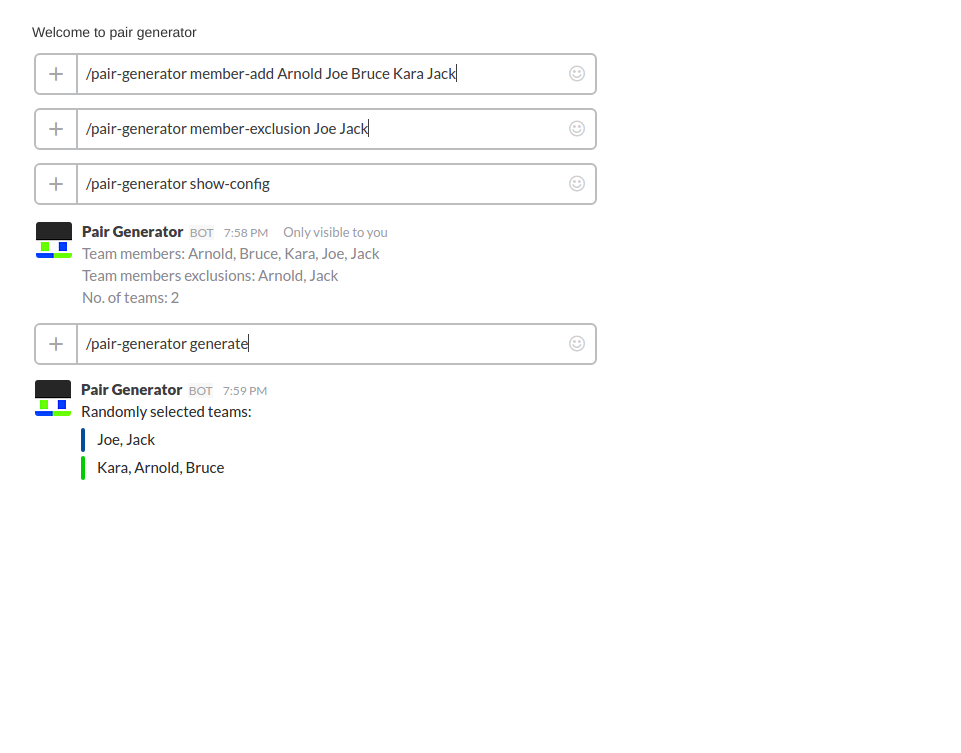
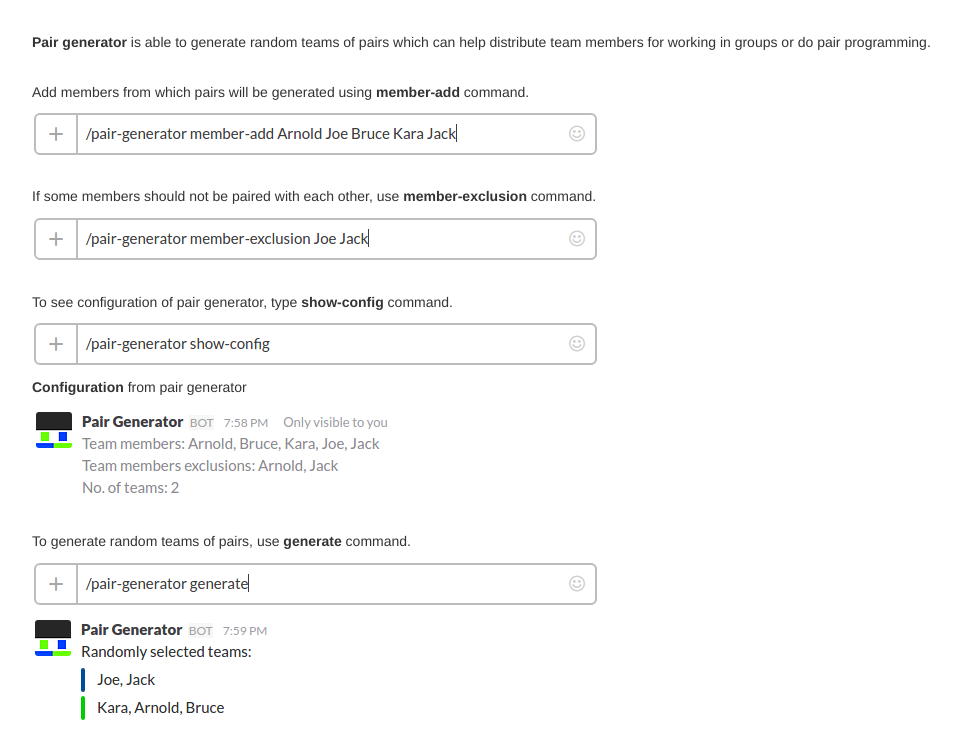
Before and after one commit to udeeptandukar/teamgen, a plain HTML site: page template/index.html in a window 1280 px wide. Shown: the part 128-881 px from the top of the page, without its empty margins (38-999 px from the left). Before the commit the page ends 800 px from the top, so only its background shows below. Drawn offline with nearby package versions, Linux system fonts and the light colour scheme.

Commit message:
Update index.html

```diff
--- a/template/index.html
+++ b/template/index.html
@@ -26,14 +26,25 @@
       </div>
     </div>
     <div class="row">
-      <div class="col-sm-12 h" style="padding-top: 30px;">
-        <p>Welcome to pair generator</p>
+      <div class="col-sm-12 h" style="padding-top: 40px;">
+        <p><b>Pair generator</b> is able to generate random teams of pairs which can help distribute team members for
+        working in groups or do pair programming.</p>
+        <br />
+        <p>Add members from which pairs will be generated using <b>member-add</b> command.</p>
         <p><img src="../static/images/member-add.png" /></p>
+        <br />
+        <p>If some members should not be paired with each other, use <b>member-exclusion</b> command.</p>
         <p><img src="../static/images/member-exclusion.png" /></p>
+        <br />
+        <p>To see configuration of pair generator, type <b>show-config</b> command.</p>
         <p><img src="../static/images/show-config.png" /></p>
+        <p><b>Configuration</b> from pair generator</p>
         <p><img src="../static/images/show-config-result.png" /></p>
+        <br />
+        <p>To generate random teams of pairs, use <b>generate</b> command.</p>
         <p><img src="../static/images/generate.png" /></p>
         <p><img src="../static/images/generate-result.png" /></p>
+        <br />
       </div>
     </div>
   </div>
```
